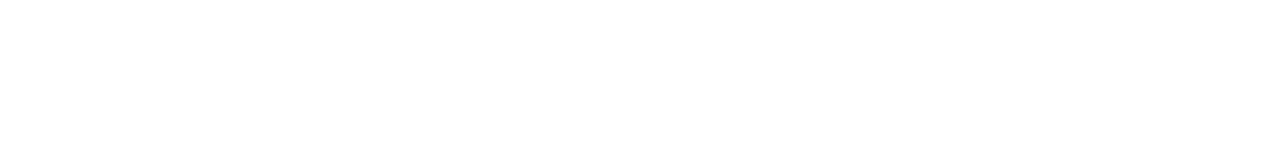
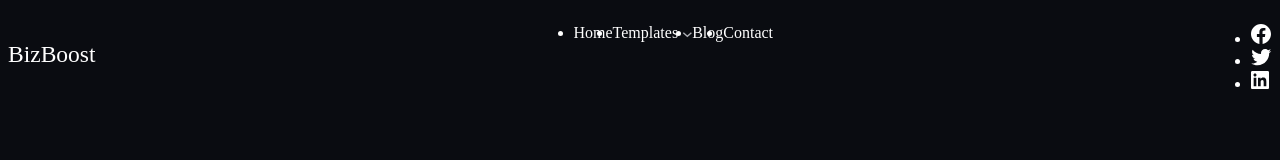
Before and after one commit to paulagutierrez08/bizboost, a website: page src/index.html in a window 1280 px wide. Drawn offline with Linux system fonts and the light colour scheme; a web font is replaced by a local one.

Commit message:
initial pseudocodigo

```diff
--- a/src/index.css
+++ b/src/index.css
@@ -79,6 +79,31 @@ span {
   font-weight: var(--normal);
   line-height: 1.75em;
 }
+
+a {
+  color: var(--white);
+  font-family: var(--secondary-font);
+  font-weight: var(--medium);
+}
+
+header {
+  background-color: var(--primary-bg);
+  display: flex;
+  justify-content: space-between;
+}
+
+.navigation {
+  display: flex;
+}
+
+nav li ul {
+  display: none;
+  background-color: var(--white);
+  position: absolute;
+  left: 0;
+  top: 100%;
+  padding: 0;
+}
 /*=======================================
     #Variables
 =========================================*/
--- a/src/index.html
+++ b/src/index.html
@@ -11,6 +11,8 @@
       rel="stylesheet"
       href="https://fonts.google.com/specimen/Courier+Prime?query=courier"
     />
+
+    <link rel="stylesheet" href="index.css" />
     <title>Bizboost</title>
   </head>
   <body>
@@ -36,6 +38,51 @@
       -Se crea un elemento <nav> de navegación que contendrá: "Home", "Templates" este desplega "Right Sidebar"
         "No Sidebar" y "Style guide"; "Blog", "Contact" y social.
     -->
+
+    <section>
+      <header>
+        <h3 href="/" class="logo">BizBoost</h3>
+        <nav>
+          <ul class="navigation">
+            <li>Home</li>
+            <li>
+              Templates
+              <img src="./img/Flecha.svg" alt="" />
+              <ul>
+                <li>Right Sidebar</li>
+                <li>No Sidebar</li>
+                <li>Style Guide</li>
+              </ul>
+            </li>
+            <li>Blog</li>
+            <li>Contact</li>
+          </ul>
+        </nav>
+        <ul>
+          <li>
+            <a
+              href="https://facebook.com/codigoingenIerooficial"
+              target="_blank"
+            >
+              <img src="./img/Facebook.svg" alt="facebook" />
+            </a>
+          </li>
+          <li>
+            <a
+              href="https://twitter.com/codigoingenIerooficial"
+              target="_blank"
+            >
+              <img src="./img/Twitter.svg" alt="twitter" />
+            </a>
+          </li>
+          <li>
+            <a href="https://co.linkedin.com/" target="_blank">
+              <img src="./img/Linkedin.svg" alt="instagram" />
+            </a>
+          </li>
+        </ul>
+      </header>
+    </section>
 
     <!-- Main
       -Elemento tipo "main"
```
Also changed, not shown: src/img/Camera.svg (added), src/img/Facebook.svg (added), src/img/Flecha.svg (added), src/img/Instagram.svg (added), src/img/Linkedin.svg (added), src/img/MoonComputer.svg (added), src/img/Phone.svg (added), src/img/Twitter.svg (added), src/img/Youtube.svg (added), src/img/lights.svg (added), 1 other file.
